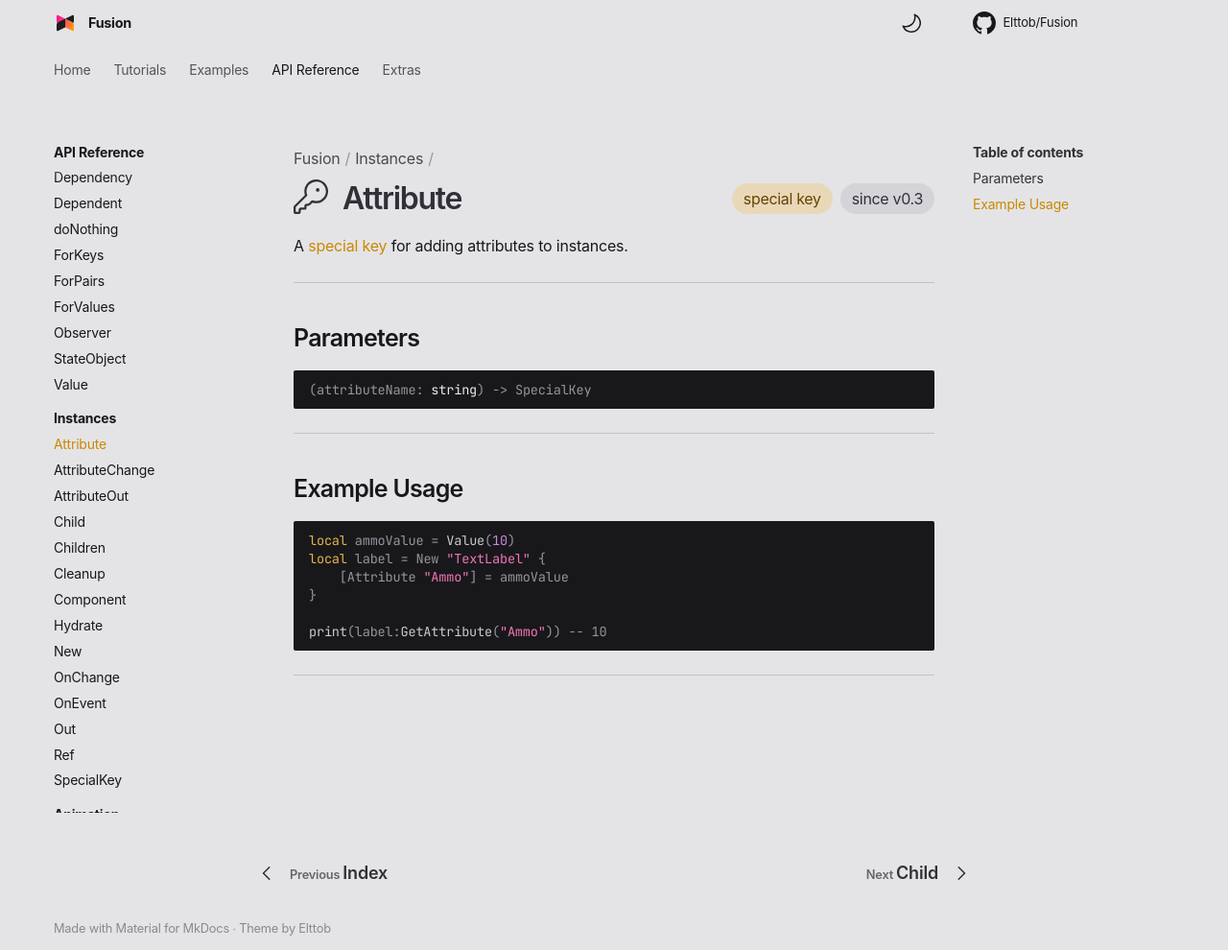
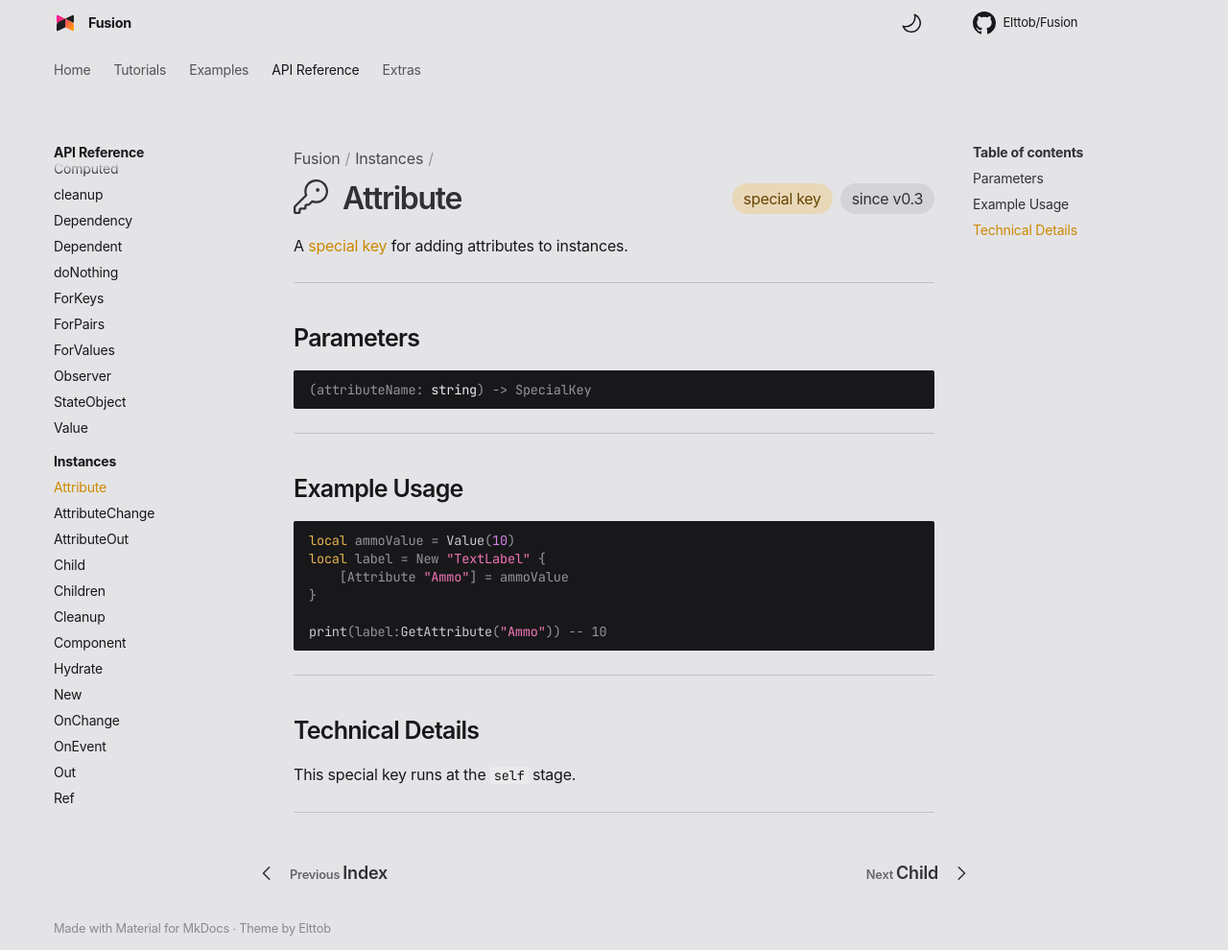
Before and after one commit to dphfox/Fusion, an MkDocs documentation site: the page built from docs/api-reference/instances/attribute.md, in a window 1280 px wide and 990 px high. Shown: the whole window at 96% size. Built offline with MkDocs 1.6.1 and Material for MkDocs 9.7.7, drawn with Linux system fonts in a browser that asks for light colours; some web fonts are replaced; comment, search, counter and statistics services are not loaded; the version menu is left out.

Commit message:
Fix attributer

````diff
--- a/docs/api-reference/instances/attribute.md
+++ b/docs/api-reference/instances/attribute.md
@@ -36,3 +36,9 @@ print(label:GetAttribute("Ammo")) -- 10
 ```
 
 -----
+
+## Technical Details
+
+This special key runs at the `self` stage.
+
+-----
````
